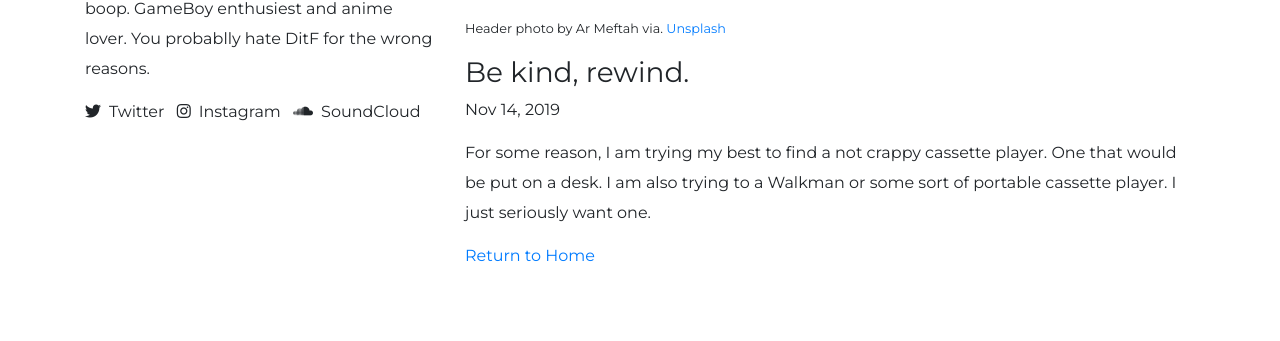
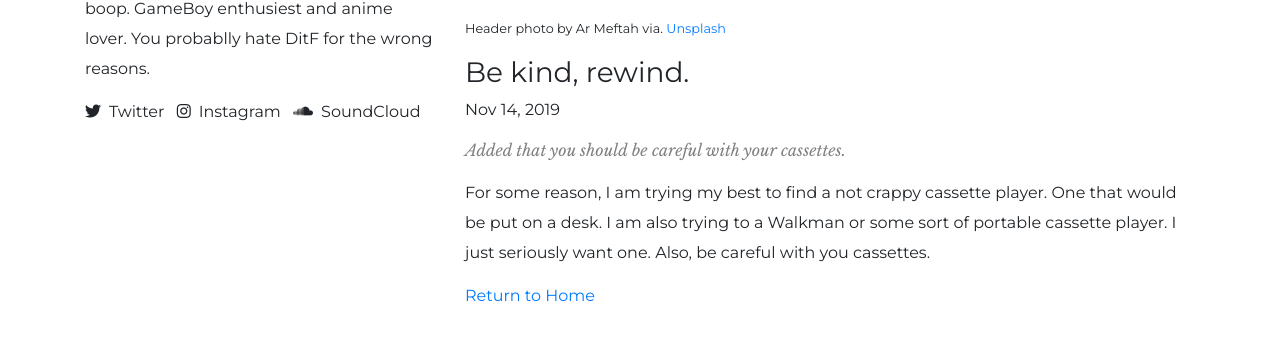
Before and after one commit to FNebEx/fnebex-site, a Jekyll site: the page built from _posts/2019-11-14-be-kind-rewind.md, in a window 1280 px wide, cut to the strip 240-581 px from the top of the page. Built offline with Jekyll 4.4.1, drawn with Linux system fonts in a browser that asks for light colours; nearby versions of some CDN libraries.

Commit message:
Update from Forestry.io Kevin Grant updated _posts/2019-11-14-be-kind-rewind.md

```diff
--- a/_posts/2019-11-14-be-kind-rewind.md
+++ b/_posts/2019-11-14-be-kind-rewind.md
@@ -3,12 +3,12 @@ layout: post
 permalink: "/:title/"
 title: Be kind, rewind.
 description: Put a pencil through the hole and rewind the old fashion way.
-date: 2019-11-14 05:00:00 +0000
+date: 2019-11-14T05:00:00.000+00:00
 header_img: https://source.unsplash.com/-TXegOIEGtg
 header_link: https://unsplash.com/photos/-TXegOIEGtg
 header_source: Unsplash
 header_img_author: Ar Meftah
-edit: ''
+edit: Added that you should be careful with your cassettes.
 
 ---
-For some reason, I am trying my best to find a not crappy cassette player. One that would be put on a desk. I am also trying to a Walkman or some sort of portable cassette player. I just seriously want one.
+For some reason, I am trying my best to find a not crappy cassette player. One that would be put on a desk. I am also trying to a Walkman or some sort of portable cassette player. I just seriously want one. Also, be careful with you cassettes.
```
Also changed, not shown: .forestry/front_matter/templates/post.yml.
